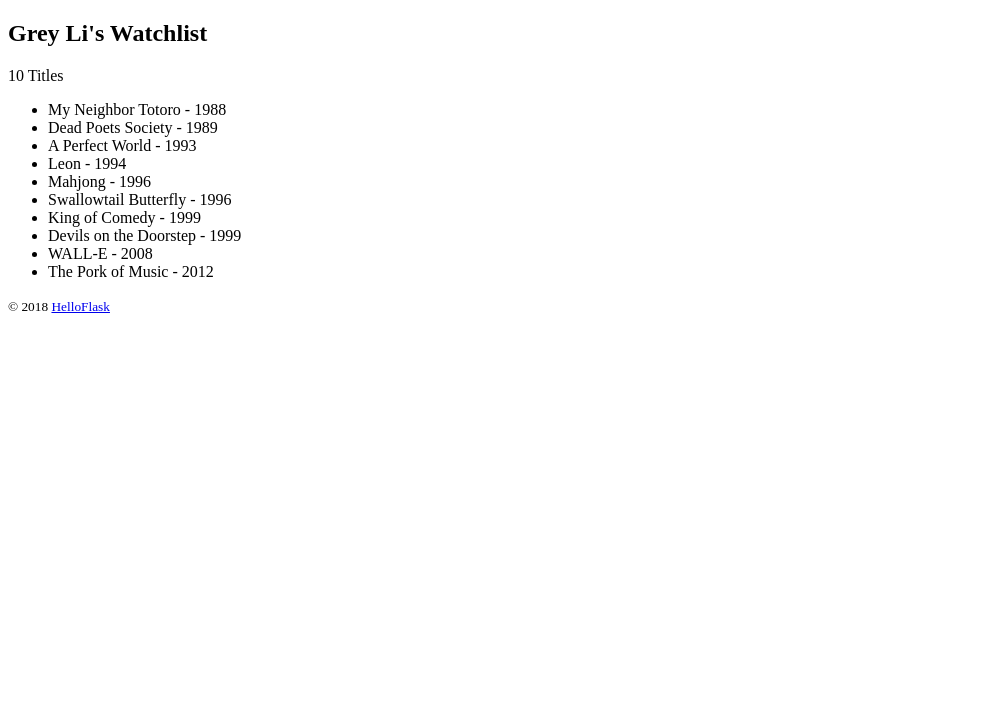
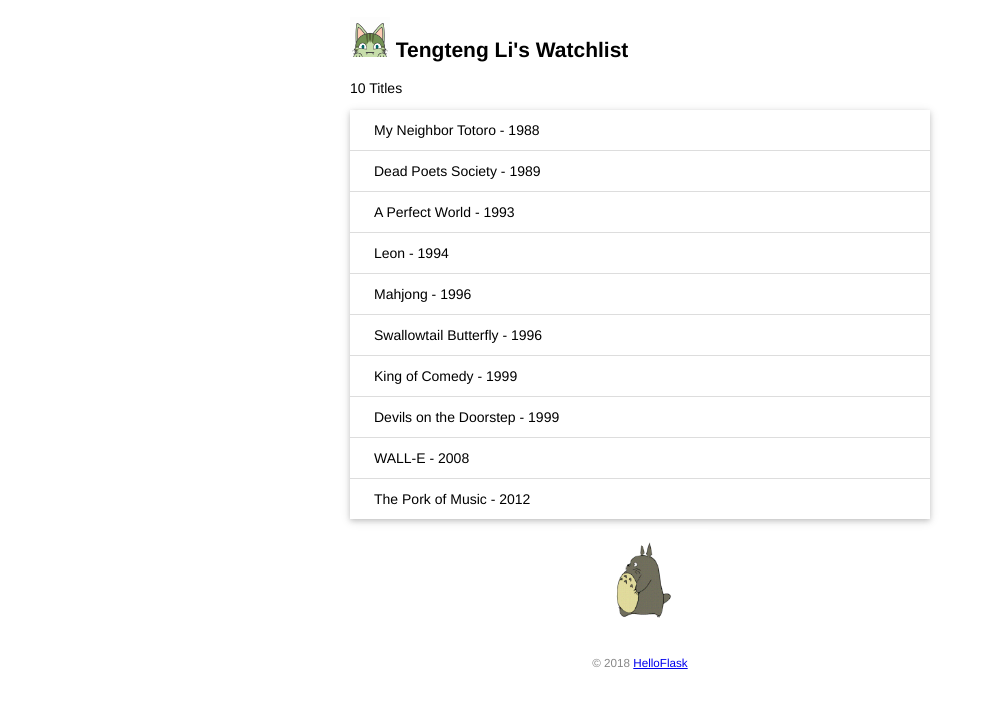
Before and after one commit to plattanus/watchlist, a Flask app: page / in a window 1280 px wide. Shown: the top 708 px of the page, without its empty margins (0-988 px from the left). Run offline with Flask 2, Linux system fonts and the light colour scheme.

Commit message:
Add static files

```diff
--- a/app.py
+++ b/app.py
@@ -24,7 +24,7 @@ app = Flask(__name__)
 #     print(url_for('test_url_for', num=2))  # 输出：/test?num=2
 #     return 'Test page'
 
-name = 'Grey Li'
+name = 'Tengteng Li'
 movies = [
     {'title': 'My Neighbor Totoro', 'year': '1988'},
     {'title': 'Dead Poets Society', 'year': '1989'},
--- /dev/null
+++ b/static/style.css
@@ -0,0 +1,48 @@
+/* 页面整体 */
+body {
+    margin: auto;
+    max-width: 580px;
+    font-size: 14px;
+    font-family: Helvetica, Arial, sans-serif;
+}
+
+/* 页脚 */
+footer {
+    color: #888;
+    margin-top: 15px;
+    text-align: center;
+    padding: 10px;
+}
+
+/* 头像 */
+.avatar {
+    width: 40px;
+}
+
+/* 电影列表 */
+.movie-list {
+    list-style-type: none;
+    padding: 0;
+    margin-bottom: 10px;
+    box-shadow: 0 2px 5px 0 rgba(0, 0, 0, 0.16), 0 2px 10px 0 rgba(0, 0, 0, 0.12);
+}
+
+.movie-list li {
+    padding: 12px 24px;
+    border-bottom: 1px solid #ddd;
+}
+
+.movie-list li:last-child {
+    border-bottom:none;
+}
+
+.movie-list li:hover {
+    background-color: #f8f9fa;
+}
+
+/* 龙猫图片 */
+.totoro {
+    display: block;
+    margin: 0 auto;
+    height: 100px;
+}
--- a/templates/index.html
+++ b/templates/index.html
@@ -3,16 +3,22 @@
 <head>
     <meta charset="utf-8">
     <title>{{ name }}'s Watchlist</title>
+    <link rel="stylesheet" href="{{ url_for('static', filename='style.css') }}" type="text/css">
+    <link rel="icon" href="{{ url_for('static', filename='favicon.ico') }}">
 </head>
 <body>
-    <h2>{{ name }}'s Watchlist</h2>
+    <h2>
+        <img alt="Avatar" class="avatar" src="{{ url_for('static', filename='images/avatar.png') }}">
+        {{ name }}'s Watchlist
+    </h2>
     {# 使用 length 过滤器获取 movies 变量的长度 #}
     <p>{{ movies|length }} Titles</p>
-    <ul>
+    <ul class="movie-list">
         {% for movie in movies %}  {# 迭代 movies 变量 #}
         <li>{{ movie.title }} - {{ movie.year }}</li>  {# 等同于 movie['title'] #}
         {% endfor %}  {# 使用 endfor 标签结束 for 语句 #}
     </ul>
+    <img alt="Walking Totoro" class="totoro" src="{{ url_for('static', filename='images/totoro.gif') }}">
     <footer>
         <small>&copy; 2018 <a href="http://helloflask.com/book/3">HelloFlask</a></small>
     </footer>
```
Also changed, not shown: static/favicon.ico (added), static/images/avatar.png (added), static/images/totoro.gif (added).
